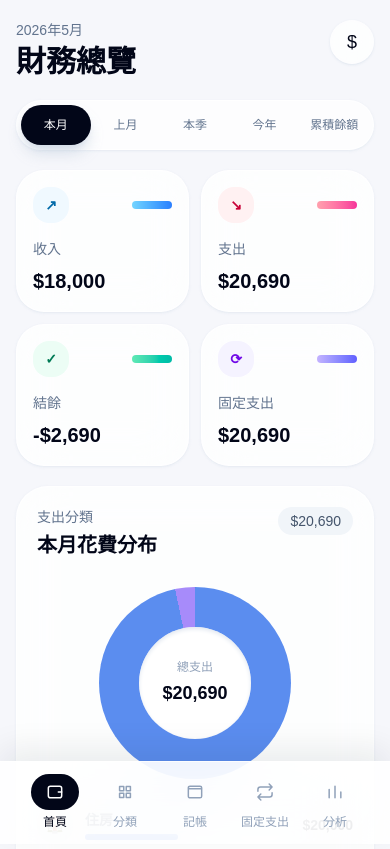
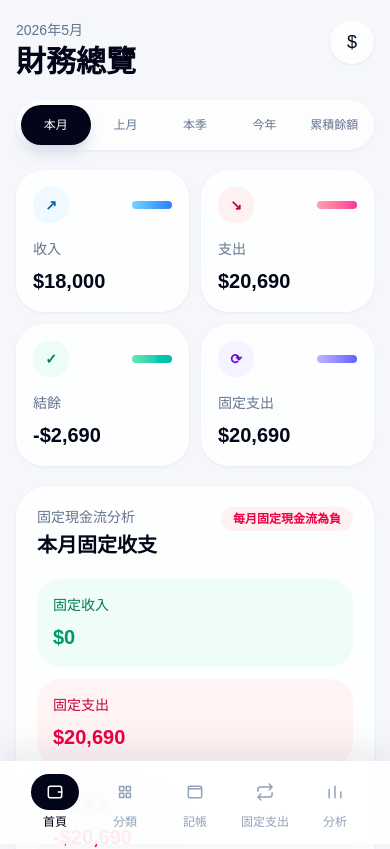
Before and after one commit to kennyhuanlin/finance-app, a Next.js app: page / in a window 390 px wide. Shown: the top 849 px of the page. Built offline with nearby package versions, Linux system fonts and the light colour scheme; no server answers.

Commit message:
Unify transaction edit form with add page

```diff
--- a/app/page.tsx
+++ b/app/page.tsx
@@ -190,6 +190,12 @@ function isRecurringExpenseTransaction(transaction: Transaction) {
   );
 }
 
+function isRecurringIncomeTransaction(transaction: Transaction) {
+  return (
+    isIncomeTransaction(transaction) && transaction.sourceType === "recurring"
+  );
+}
+
 function calculateSummary(sourceTransactions: Transaction[]) {
   const income = sourceTransactions
     .filter(isIncomeTransaction)
@@ -206,6 +212,21 @@ function calculateSummary(sourceTransactions: Transaction[]) {
     expense,
     balance: income - expense,
     fixedExpense,
+  };
+}
+
+function calculateFixedCashFlow(sourceTransactions: Transaction[]) {
+  const fixedIncome = sourceTransactions
+    .filter(isRecurringIncomeTransaction)
+    .reduce((sum, transaction) => sum + Number(transaction.amount), 0);
+  const fixedExpense = sourceTransactions
+    .filter(isRecurringExpenseTransaction)
+    .reduce((sum, transaction) => sum + Number(transaction.amount), 0);
+
+  return {
+    fixedIncome,
+    fixedExpense,
+    fixedNet: fixedIncome - fixedExpense,
   };
 }
 
@@ -444,6 +465,7 @@ export default function Home() {
     activePeriod,
   );
   const activeSummary = calculateSummary(filteredTransactions);
+  const fixedCashFlow = calculateFixedCashFlow(filteredTransactions);
   const recentTransactions = [...filteredTransactions].sort((a, b) =>
     (b.createdAt || b.date).localeCompare(a.createdAt || a.date),
   ).slice(0, 5);
@@ -549,6 +571,51 @@ export default function Home() {
               </p>
             </article>
           ))}
+        </section>
+
+        <section className="rounded-[32px] border border-white/75 bg-white/80 p-5 shadow-sm shadow-slate-200/80 backdrop-blur-xl sm:p-6">
+          <div className="flex items-start justify-between gap-4">
+            <div>
+              <p className="text-sm font-medium text-slate-500">
+                固定現金流分析
+              </p>
+              <h2 className="mt-1 text-xl font-semibold tracking-normal">
+                {activePeriod}固定收支
+              </h2>
+            </div>
+            {fixedCashFlow.fixedNet < 0 ? (
+              <span className="rounded-full bg-rose-50 px-3 py-1 text-xs font-semibold text-rose-600 sm:text-sm">
+                每月固定現金流為負
+              </span>
+            ) : null}
+          </div>
+
+          <div className="mt-5 grid gap-3 sm:grid-cols-3">
+            <article className="rounded-[24px] bg-emerald-50/80 p-4">
+              <p className="text-sm font-medium text-emerald-700">固定收入</p>
+              <p className="mt-2 text-xl font-semibold tracking-normal text-emerald-600">
+                {formatMoney(fixedCashFlow.fixedIncome)}
+              </p>
+            </article>
+            <article className="rounded-[24px] bg-rose-50/80 p-4">
+              <p className="text-sm font-medium text-rose-700">固定支出</p>
+              <p className="mt-2 text-xl font-semibold tracking-normal text-rose-600">
+                {formatMoney(fixedCashFlow.fixedExpense)}
+              </p>
+            </article>
+            <article className="rounded-[24px] bg-slate-50/80 p-4">
+              <p className="text-sm font-medium text-slate-500">固定淨流</p>
+              <p
+                className={`mt-2 text-xl font-semibold tracking-normal ${
+                  fixedCashFlow.fixedNet >= 0
+                    ? "text-emerald-600"
+                    : "text-rose-600"
+                }`}
+              >
+                {formatMoney(fixedCashFlow.fixedNet)}
+              </p>
+            </article>
+          </div>
         </section>
 
         <section className="grid gap-4 lg:grid-cols-[0.95fr_1.05fr]">
--- a/app/transactions/page.tsx
+++ b/app/transactions/page.tsx
@@ -31,8 +31,7 @@ type TransactionForm = Omit<Transaction, "amount"> & {
 };
 
 const typeOptions = ["支出", "收入"];
-const natureOptions = ["日常支出", "固定支出", "家庭支出", "一次性支出", "收入"];
-const necessityOptions = ["必要", "重要", "可調整", "可取消"];
+const necessityOptions = ["必要", "非必要"];
 const calculatorKeys = ["1", "2", "3", "4", "5", "6", "7", "8", "9", ".", "0"];
 
 function formatMoney(value: number) {
@@ -114,7 +113,7 @@ function normalizeTransaction(
       (sourceType === "recurring"
         ? "必要"
         : type === "收入" || type === "income"
-          ? "重要"
+          ? ""
           : "必要"),
     createdAt:
       transaction.createdAt === undefined
@@ -152,6 +151,7 @@ export default function TransactionsPage() {
   const [editingTransaction, setEditingTransaction] =
     useState<TransactionForm | null>(null);
   const [amountKeyboardOpen, setAmountKeyboardOpen] = useState(false);
+  const [message, setMessage] = useState("");
 
   async function fetchTransactions() {
     const sheetTransactions = await getTransactions<Record<string, unknown>>();
@@ -193,11 +193,16 @@ export default function TransactionsPage() {
 
   function openEditForm(transaction: Transaction) {
     if (transaction.sourceType === "recurring") {
+      setMessage("固定支出產生的交易請到固定收支管理頁調整");
       return;
     }
 
+    setMessage("");
     setEditingTransaction({
       ...transaction,
+      necessity: isExpenseTransaction(transaction)
+        ? transaction.necessity || "必要"
+        : "",
       amount: String(transaction.amount),
     });
     setAmountKeyboardOpen(true);
@@ -228,7 +233,9 @@ export default function TransactionsPage() {
               ? incomeCategories.find((item) => item.name === nextCategory)?.id
               : expenseCategories.find((item) => item.name === nextCategory)
                   ?.id,
-          nature: nextType === "收入" ? "收入" : "日常支出",
+          nature: "",
+          expenseType: "",
+          necessity: nextType === "收入" ? "" : "必要",
         };
       }
 
@@ -297,10 +304,16 @@ export default function TransactionsPage() {
       return;
     }
 
+    const isExpense =
+      editingTransaction.type === "支出" ||
+      editingTransaction.type === "expense";
     const nextTransaction: Transaction = {
       ...editingTransaction,
       note: editingTransaction.note.trim(),
       amount: Number(editingTransaction.amount),
+      expenseType: "",
+      nature: "",
+      necessity: isExpense ? editingTransaction.necessity || "必要" : "",
     };
 
     await updateTransaction(nextTransaction.id, {
@@ -308,8 +321,8 @@ export default function TransactionsPage() {
       createdAt: nextTransaction.createdAt ?? "",
       date: nextTransaction.date,
       type: nextTransaction.type,
-      expenseType: nextTransaction.expenseType ?? "",
-      nature: nextTransaction.nature,
+      expenseType: "",
+      nature: "",
       necessity: nextTransaction.necessity,
       category: nextTransaction.category,
       categoryId: nextTransaction.categoryId ?? "",
@@ -357,6 +370,12 @@ export default function TransactionsPage() {
           </div>
           <div className="h-11 w-11" />
         </header>
+
+        {message ? (
+          <p className="rounded-[22px] bg-violet-50 px-4 py-3 text-sm font-medium text-violet-700">
+            {message}
+          </p>
+        ) : null}
 
         <section className="grid grid-cols-2 gap-3">
           <article className="rounded-[28px] border border-white/75 bg-white/80 p-4 shadow-sm shadow-slate-200/80 backdrop-blur-xl">
@@ -438,22 +457,17 @@ export default function TransactionsPage() {
                   </div>
 
                   <div className="mt-3 flex justify-end gap-2">
-                    {isRecurring ? (
-                      <Link
-                        href="/recurring"
-                        className="rounded-full bg-violet-50 px-3 py-1.5 text-sm font-medium text-violet-700 transition active:scale-[0.98]"
-                      >
-                        管理規則
-                      </Link>
-                    ) : (
-                      <button
-                        type="button"
-                        onClick={() => openEditForm(item)}
-                        className="rounded-full bg-white px-3 py-1.5 text-sm font-medium text-slate-700 shadow-sm shadow-slate-200 transition active:scale-[0.98]"
-                      >
-                        編輯
-                      </button>
-                    )}
+                    <button
+                      type="button"
+                      onClick={() => openEditForm(item)}
+                      className={`rounded-full px-3 py-1.5 text-sm font-medium transition active:scale-[0.98] ${
+                        isRecurring
+                          ? "bg-violet-50 text-violet-700"
+                          : "bg-white text-slate-700 shadow-sm shadow-slate-200"
+                      }`}
+                    >
+                      {isRecurring ? "管理規則" : "編輯"}
+                    </button>
                     <button
                       type="button"
                       onClick={() => deleteTransaction(item)}
@@ -527,26 +541,8 @@ export default function TransactionsPage() {
                 </label>
               </div>
 
-              <div className="grid grid-cols-2 gap-3">
-                <label className="grid gap-2">
-                  <span className="text-sm font-medium text-slate-500">
-                    支出性質
-                  </span>
-                  <select
-                    value={editingTransaction.nature}
-                    onChange={(event) =>
-                      updateEditingTransaction("nature", event.target.value)
-                    }
-                    className="h-12 rounded-[20px] bg-slate-50 px-4 text-base font-medium outline-none focus:bg-white focus:ring-2 focus:ring-slate-200"
-                  >
-                    {natureOptions.map((item, index) => (
-                      <option key={`${item}-${index}`} value={item}>
-                        {item}
-                      </option>
-                    ))}
-                  </select>
-                </label>
-
+              {editingTransaction.type === "支出" ||
+              editingTransaction.type === "expense" ? (
                 <label className="grid gap-2">
                   <span className="text-sm font-medium text-slate-500">
                     必要性
@@ -565,7 +561,7 @@ export default function TransactionsPage() {
                     ))}
                   </select>
                 </label>
-              </div>
+              ) : null}
 
               <label className="grid gap-2">
                 <span className="text-sm font-medium text-slate-500">分類</span>
```
